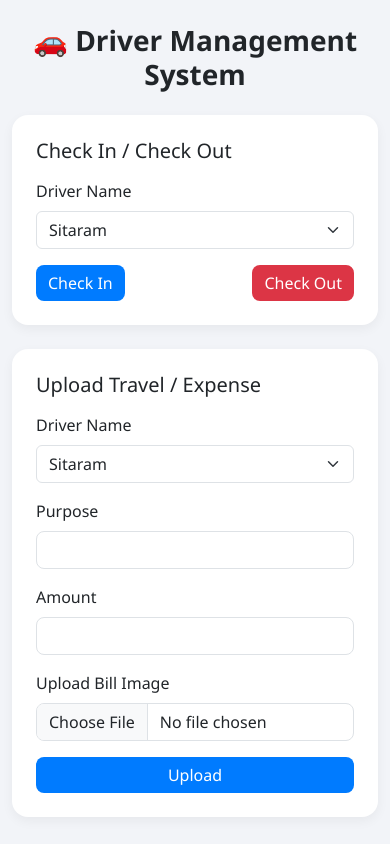
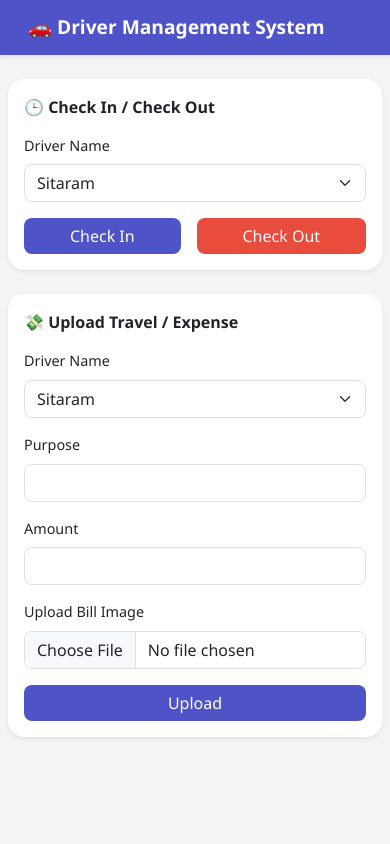
Before and after one commit to damasaurus/driver-manager, a Flask app: page /driver in a window 390 px wide. Run offline with Flask 3, Linux system fonts and the light colour scheme; some libraries are stand-ins or nearby versions.

Commit message:
Improve mobile UI for driver form and fix form action

```diff
--- a/templates/driver.html
+++ b/templates/driver.html
@@ -2,58 +2,92 @@
 <html lang="en">
 <head>
   <meta charset="UTF-8">
-  <meta name="viewport" content="width=device-width, initial-scale=1.0">
+  <meta name="viewport" content="width=device-width, initial-scale=1">
   <title>Driver Management System</title>
   <link href="https://cdn.jsdelivr.net/npm/bootstrap@5.3.3/dist/css/bootstrap.min.css" rel="stylesheet">
   <style>
+    :root {
+      --driver-sitaram: #e74c3c;
+      --driver-nikesh: #2980b9;
+      --driver-sagar: #27ae60;
+    }
     body {
-      background-color: #f2f4f8;
-      color: #212529;
+      font-size: 0.95rem;
+      background: #f4f4f4;
       font-family: 'Segoe UI', sans-serif;
+      color: #333;
+      padding-bottom: 60px;
+    }
+    .section-title {
+      font-size: 1.2rem;
+      font-weight: 600;
+      margin-bottom: 1rem;
+      display: flex;
+      align-items: center;
+      gap: 0.5rem;
     }
     .card {
+      border-radius: 1rem;
       background-color: #ffffff;
       border: none;
-      box-shadow: 0 4px 12px rgba(0, 0, 0, 0.05);
-      border-radius: 1rem;
+      box-shadow: 0 4px 12px rgba(0,0,0,0.06);
     }
-    .form-control,
+    .navbar {
+      background-color: #4e54c8;
+      color: #fff;
+    }
+    .navbar-brand {
+      font-weight: 600;
+      font-size: 1.2rem;
+      color: #fff !important;
+    }
+    .driver-tag-sitaram { color: var(--driver-sitaram); }
+    .driver-tag-nikesh { color: var(--driver-nikesh); }
+    .driver-tag-sagar { color: var(--driver-sagar); }
+    .form-control, .form-select {
+      border-radius: 0.5rem;
+      border: 1px solid #dee2e6;
+    }
+    .form-control:focus, .form-select:focus {
+      border-color: #4e54c8;
+      box-shadow: 0 0 0 0.2rem rgba(78, 84, 200, 0.25);
+    }
     .btn {
       border-radius: 0.5rem;
+      font-weight: 500;
     }
     .btn-primary {
-      background-color: #007bff;
+      background-color: #4e54c8;
       border: none;
     }
     .btn-primary:hover {
-      background-color: #0069d9;
+      background-color: #3f44a3;
     }
     .btn-danger {
-      background-color: #dc3545;
+      background-color: #e74c3c;
       border: none;
     }
     .btn-danger:hover {
-      background-color: #c82333;
+      background-color: #c0392b;
     }
-    .form-label {
-      font-weight: 500;
-    }
-    .header {
-      font-size: 1.75rem;
-      font-weight: 600;
-      margin-bottom: 1.5rem;
-    }
-    .container {
-      max-width: 600px;
+    @media (max-width: 768px) {
+      body { font-size: 0.9rem; }
+      .section-title { font-size: 1rem; }
     }
   </style>
 </head>
 <body>
-<div class="container py-4">
-  <h2 class="text-center header">🚗 Driver Management System</h2>
 
-  <div class="card mb-4 p-4">
-    <h5 class="mb-3">Check In / Check Out</h5>
+<nav class="navbar navbar-expand-lg shadow-sm px-3">
+  <div class="container-fluid">
+    <span class="navbar-brand">🚗 Driver Management System</span>
+  </div>
+</nav>
+
+<div class="container mt-4 px-2">
+  <div class="card shadow-sm mb-4">
+    <div class="card-body">
+      <div class="section-title">🕒 Check In / Check Out</div>
       <form action="/driver" method="post">
         <div class="mb-3">
           <label for="driver" class="form-label">Driver Name</label>
@@ -63,15 +97,17 @@
             <option value="Sagar">Sagar</option>
           </select>
         </div>
-      <div class="d-flex justify-content-between">
-        <button type="submit" name="action" value="checkin" class="btn btn-primary w-45">Check In</button>
-        <button type="submit" name="action" value="checkout" class="btn btn-danger w-45">Check Out</button>
+        <div class="d-flex justify-content-between gap-3">
+          <button type="submit" name="action" value="checkin" class="btn btn-primary flex-grow-1">Check In</button>
+          <button type="submit" name="action" value="checkout" class="btn btn-danger flex-grow-1">Check Out</button>
         </div>
       </form>
     </div>
+  </div>
 
-  <div class="card p-4">
-    <h5 class="mb-3">Upload Travel / Expense</h5>
+  <div class="card shadow-sm">
+    <div class="card-body">
+      <div class="section-title">💸 Upload Travel / Expense</div>
       <form action="/upload" method="post" enctype="multipart/form-data">
         <div class="mb-3">
           <label for="driver_expense" class="form-label">Driver Name</label>
@@ -97,5 +133,8 @@
       </form>
     </div>
   </div>
+</div>
+
+<script src="https://cdn.jsdelivr.net/npm/bootstrap@5.3.3/dist/js/bootstrap.bundle.min.js"></script>
 </body>
 </html>
```
Lines whose indentation alone changed are shown as unchanged.
